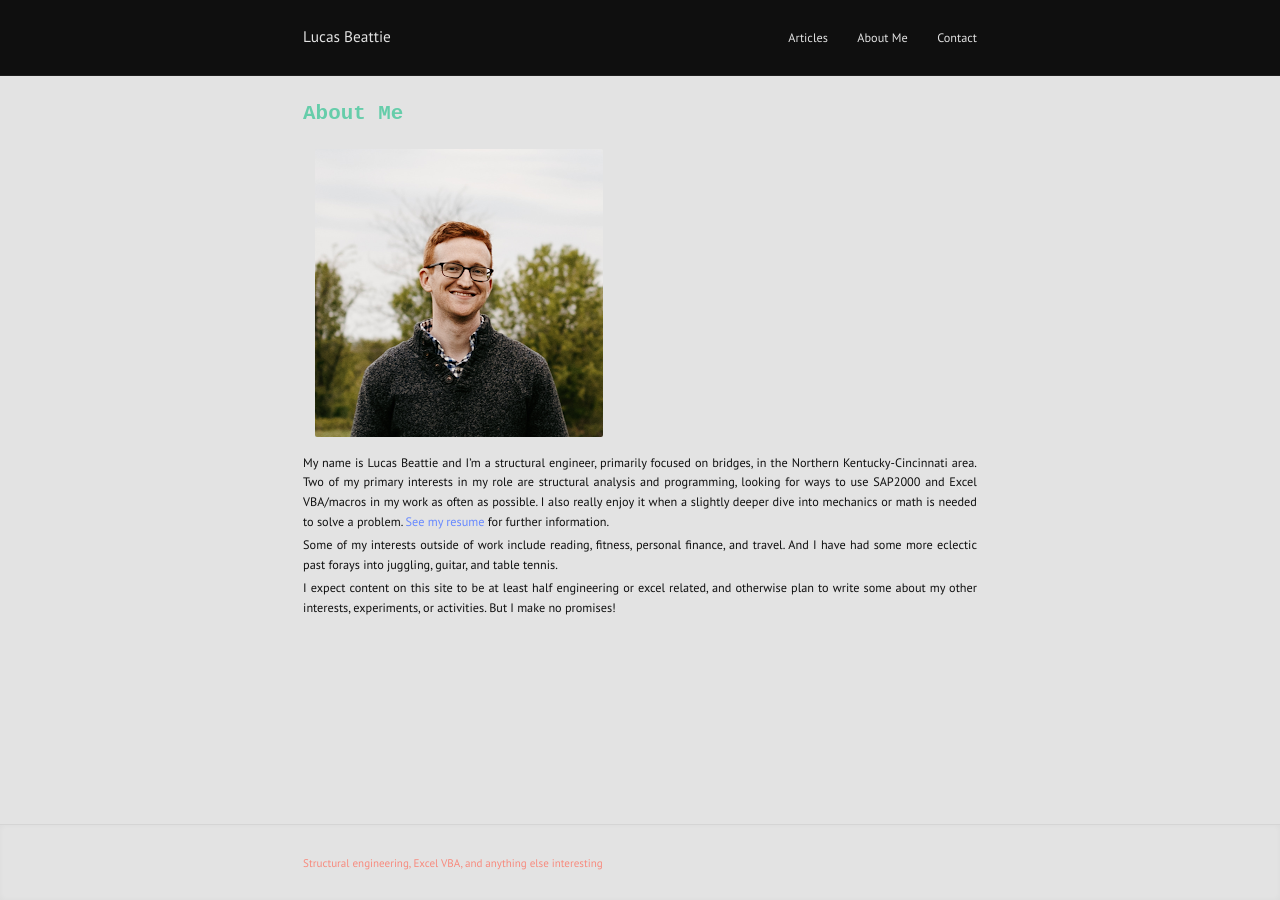
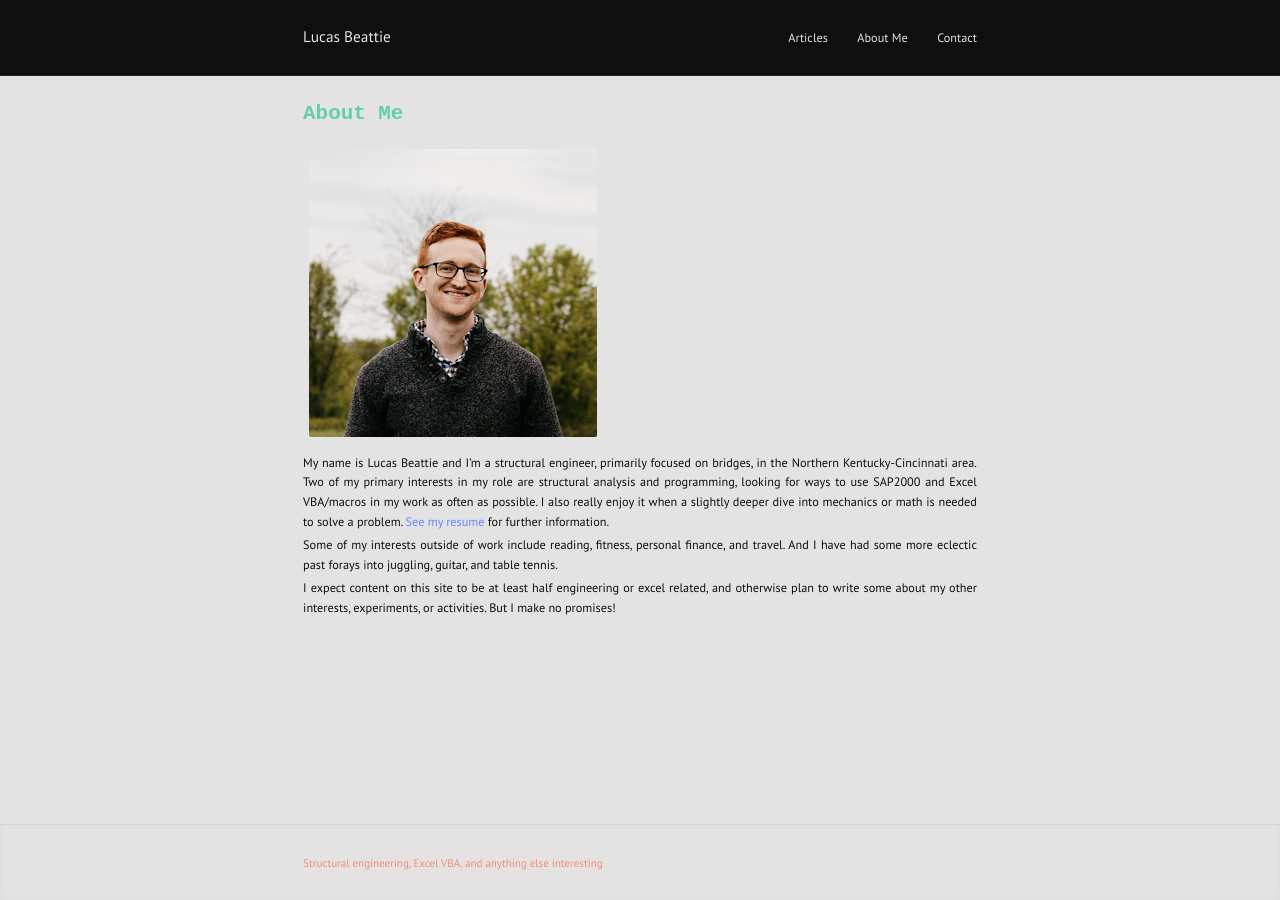
Before and after one commit to labeattie/lucasbeattiedotcom, a Jekyll site: the page built from index.md, in a window 1280 px wide. Built offline with Jekyll 4.4.1, drawn with Linux system fonts in a browser that asks for light colours.

Commit message:
test margins

```diff
--- a/_sass/basic.sass
+++ b/_sass/basic.sass
@@ -64,7 +64,7 @@ blockquote, figure
 
 img
   margin: .5em 0
-  margin-left: 1em
+  margin-left: 0.5em
 
 li
   margin: .25em 0
```
